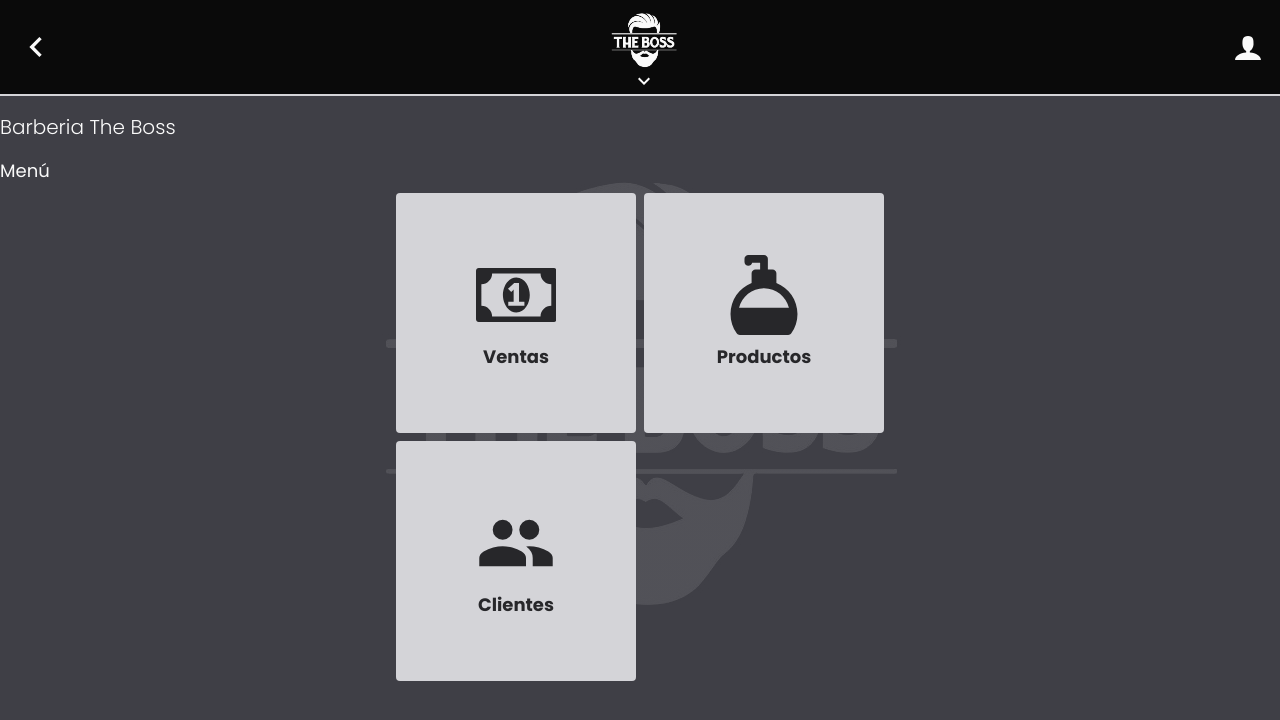
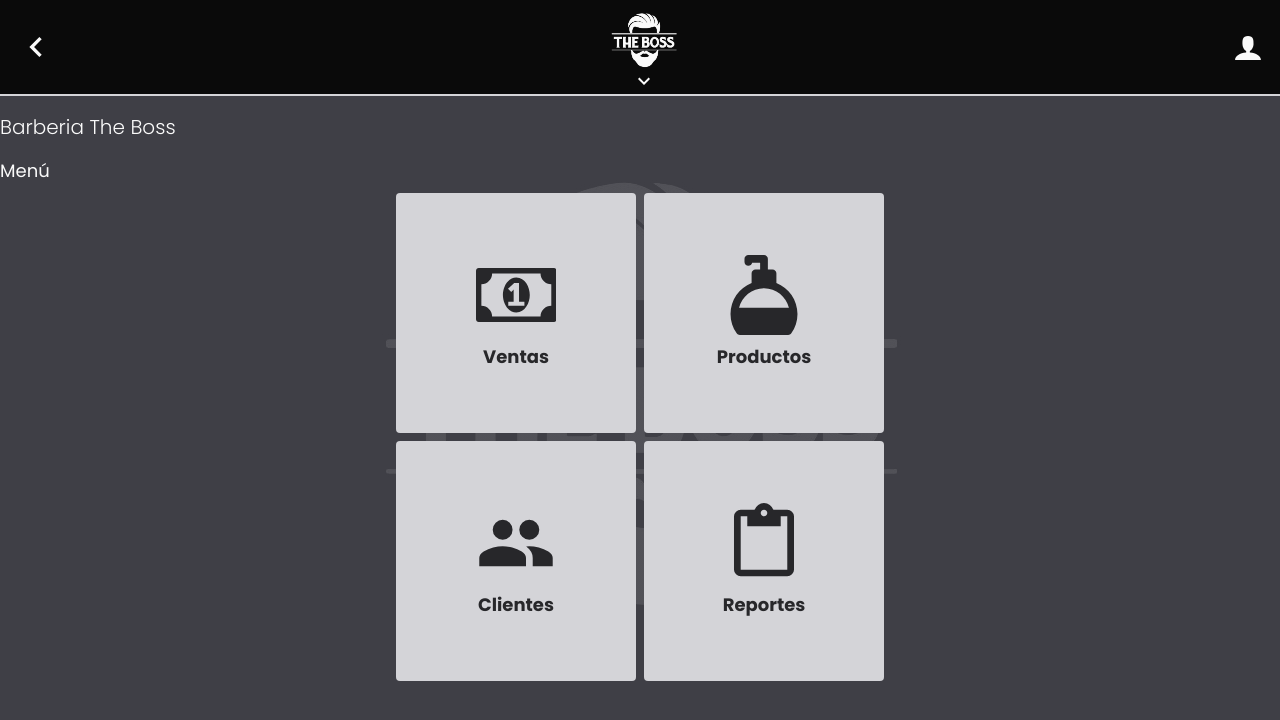
Before and after one commit to VladWithCode/barbershop-pos, a Next.js app: page / in a window 1280 px wide. Shown: the top 720 px of the page. Built offline with nearby package versions, Linux system fonts and the light colour scheme; no server answers.

Commit message:
Change renable Reports

```diff
--- a/src/app/_components/Menu/Menu.tsx
+++ b/src/app/_components/Menu/Menu.tsx
@@ -17,15 +17,15 @@ const MenuOptions = [
 		icon: 'customers',
 		href: '/clientes',
 	},
+	{
+		name: 'Reportes',
+		icon: 'clipboard',
+		href: '/reportes',
+	},
 	/* 	{
 		name: 'Creditos',
 		icon: 'credit_card',
 		href: '/creditos',
-	},
-	{
-		name: 'Reportes',
-		icon: 'clipboard',
-		href: '/reportes',
 	},
 	{
 		name: 'Gastos',
```
